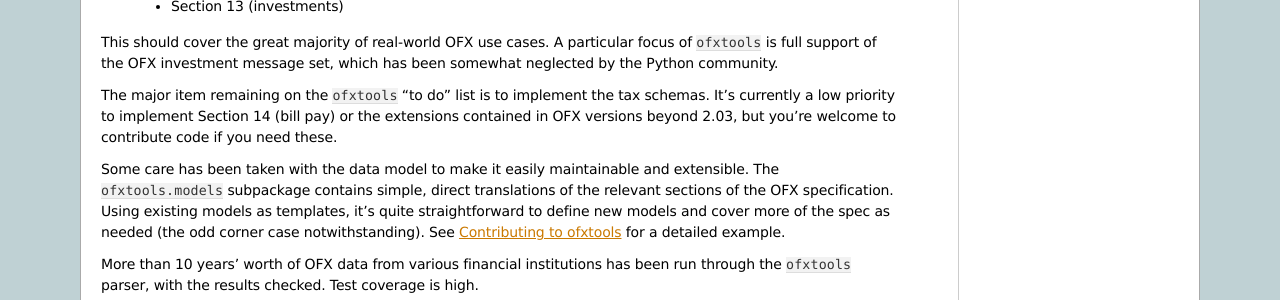
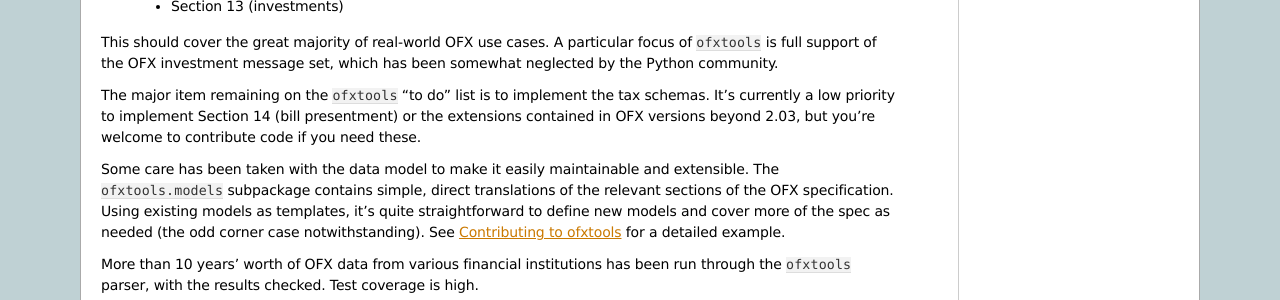
Before and after one commit to csingley/ofxtools, a Sphinx documentation site: the page built from docs/index.rst, in a window 1280 px wide. Shown: the part 1173-1473 px from the top of the page. Built offline with Sphinx 7.4.7, drawn with Linux system fonts in a browser that asks for light colours.

Commit message:
docs - update "low priority TODO" bill pay -> bill presentment

```diff
--- a/README.rst
+++ b/README.rst
@@ -56,9 +56,9 @@ focus of ``ofxtools`` is full support of the OFX investment message set,
 which has been somewhat neglected by the Python community.
 
 The major item remaining on the ``ofxtools`` "to do" list is to implement the
-tax schemas.  It's currently a low priority to implement Section 14 (bill pay)
-or the extensions contained in OFX versions beyond 2.03, but you're welcome to
-contribute code if you need these.
+tax schemas.  It's currently a low priority to implement Section 14 (bill
+presentment) or the extensions contained in OFX versions beyond 2.03, but
+you're welcome to contribute code if you need these.
 
 Some care has been taken with the data model to make it easily maintainable
 and extensible.  The ``ofxtools.models`` subpackage contains simple, direct
--- a/docs/index.rst
+++ b/docs/index.rst
@@ -58,9 +58,9 @@ focus of ``ofxtools`` is full support of the OFX investment message set,
 which has been somewhat neglected by the Python community.
 
 The major item remaining on the ``ofxtools`` "to do" list is to implement the
-tax schemas.  It's currently a low priority to implement Section 14 (bill pay)
-or the extensions contained in OFX versions beyond 2.03, but you're welcome to
-contribute code if you need these.
+tax schemas.  It's currently a low priority to implement Section 14 (bill
+presentment) or the extensions contained in OFX versions beyond 2.03, but
+you're welcome to contribute code if you need these.
 
 Some care has been taken with the data model to make it easily maintainable
 and extensible.  The ``ofxtools.models`` subpackage contains simple, direct
```
